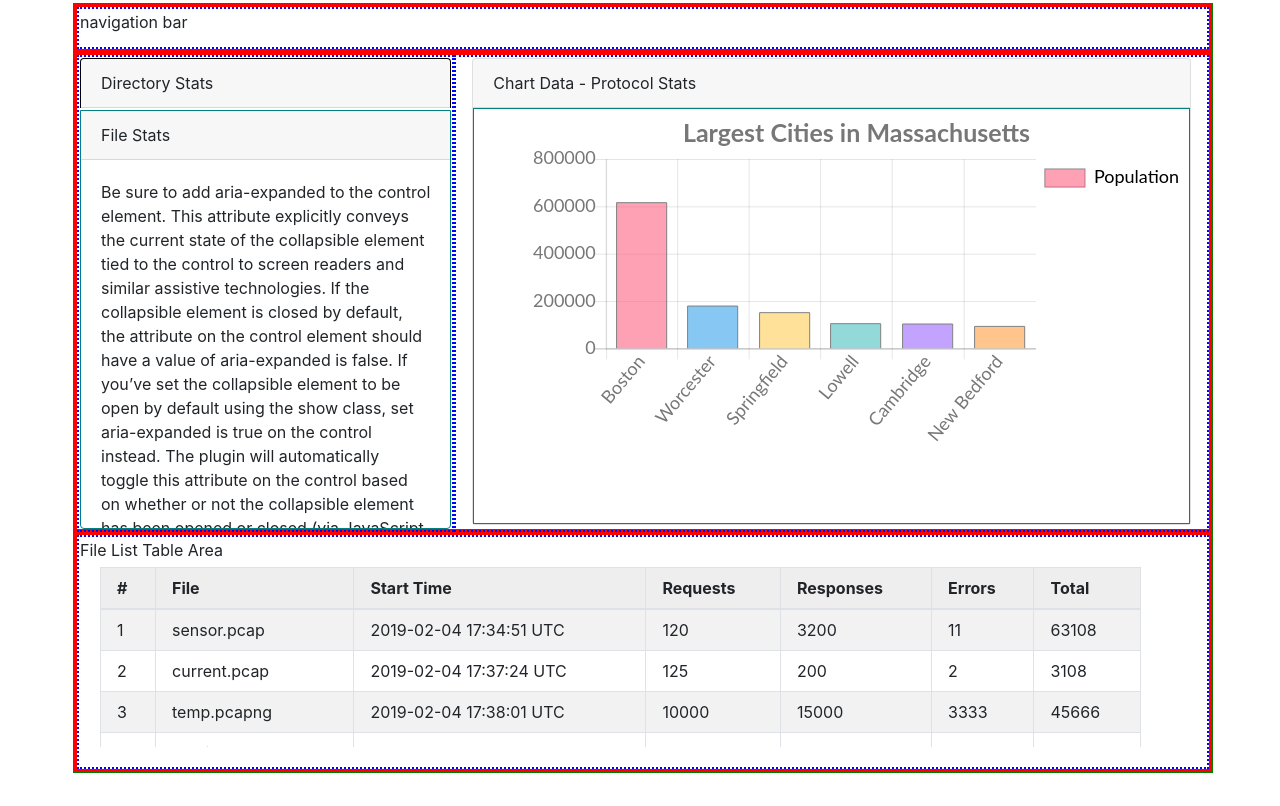
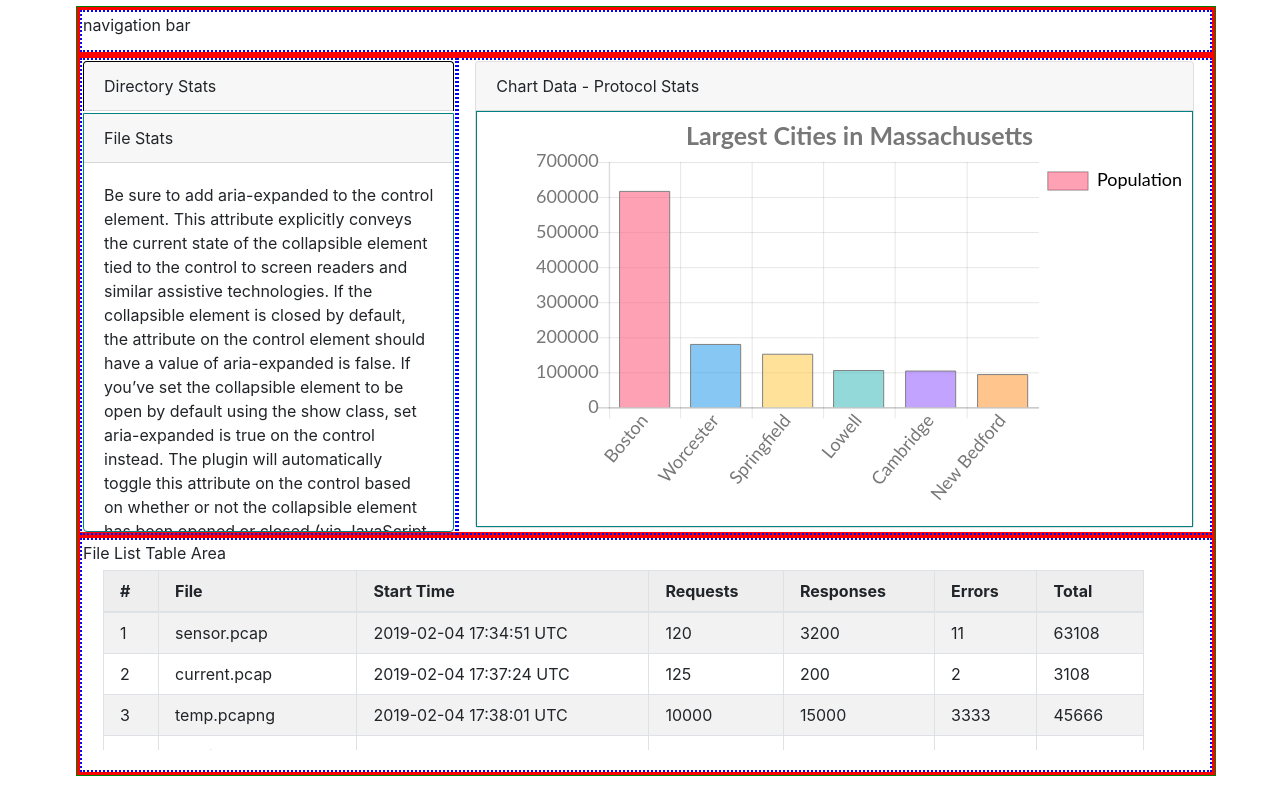
Before and after one commit to BobZAnnapolis/bootstrap, a plain HTML site: page flexgrid2.html in a window 1280 px wide. Drawn offline with Linux system fonts and the light colour scheme.

Commit message:
flexgrid2 playing with accordions

```diff
--- a/flexgrid2.html
+++ b/flexgrid2.html
@@ -12,7 +12,7 @@
     <link href="css/bootstrap-table.min.css" rel="stylesheet" >
     <link href="css/bootstrap-sortable.css" rel="stylesheet" >
     <style>
-      body {
+      html, body {
         margin: 3px;
         height: 100%;
         width: 100%;
@@ -77,13 +77,16 @@
 
   <body>
     <div class="container my-container">
+      <!-- navigation row -->
       <div class="row my-row my-navbar">
         <div class="col-md-12 my-col" >navigation bar</div>
       </div>
-      <div class="row my-row my-toprow d-flex">
-        <div class="col-md-4 my-col align-items-stretch">
+
+      <!-- top row 2 columns left stats area right chart area -->
+      <div class="row my-row my-toprow">
+        <div class="col-md-4 my-col">
           <div class="accordion" id="accordion">
-            <div class="card my-dirstats-card flex-fill">
+            <div class="card my-dirstats-card">
               <div class="card-header" id="header1" data-toggle="collapse" data-target="#collapseOne" aria-expanded="false" aria-controls="#collapseOne">Directory Stats</div>
               <div class="card-body collapse" id="collapseOne" aria-labelledby="header1" data-parent="#accordion">
                 <p class="scrollable" id="dirstats">Be sure to add aria-expanded to the control element. This attribute explicitly conveys the
@@ -97,7 +100,7 @@
               </div>
             </div> <!-- dirstats -->
             <div style="padding:1px;"></div>
-            <div class="card my-filestats-card flex-fill">
+            <div class="card my-filestats-card">
               <div class="card-header" id="header2" data-toggle="collapse" data-target="#collapseTwo" aria-expanded="true" aria-controls="#collapseTwo">File Stats</div>
               <div class="card-body collapse show" id="collapseTwo" aria-labelledby="header2" data-parent="#accordion">
                 <p class="scrollable" id="filestats">Be sure to add aria-expanded to the control element. This attribute explicitly conveys the
@@ -119,13 +122,14 @@
             <div class="card">
               <div class="card-header">Chart Data - Protocol Stats</div>
               <div class="card-text my-chart-card">
-                <canvas id="myChart"></canvas>
+                <canvas id="myChart" style="width: 98%; height: 98%;"></canvas>
               </div>
             </div> <!-- class="card" -->
           </div>
         </div>
       </div>
 
+      <!-- bottom row 1 12 columns overall filelist -->
       <div class="row my-row my-bottomrow">
         <div class="col-md-12 my-col">File List Table Area
           <div class="container">
```
